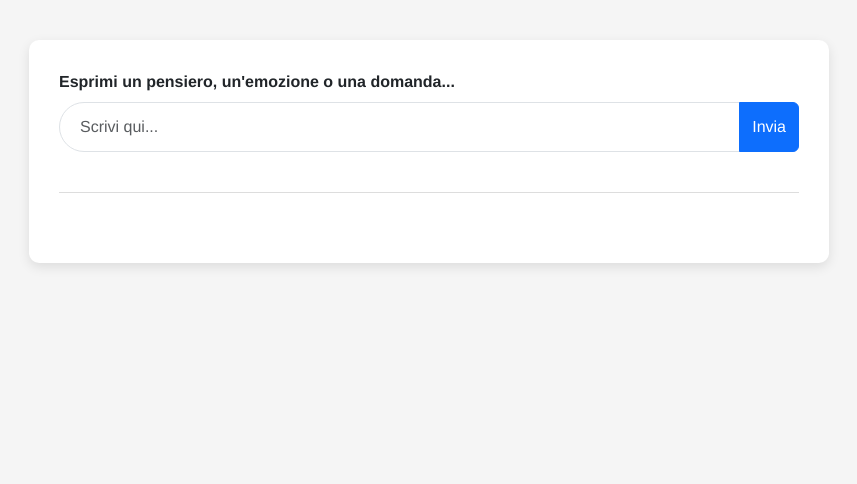
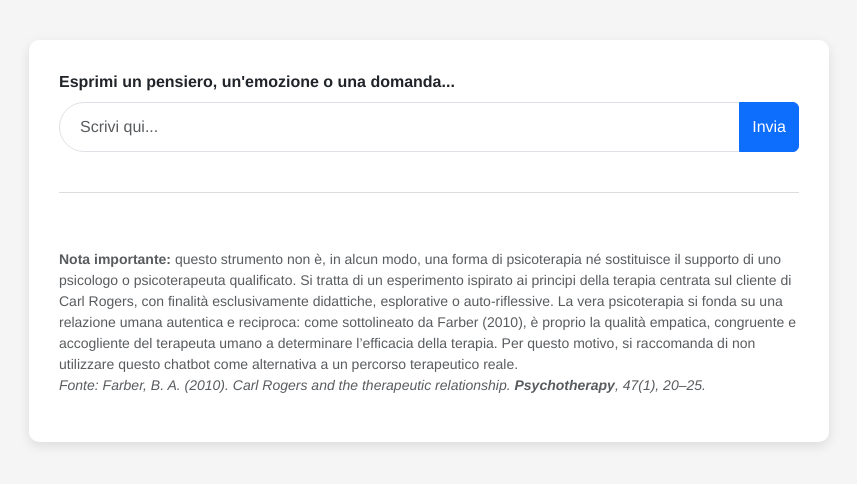
Before and after one commit to salvatorecapolupo/chatbot, a plain HTML site: page index.html in a window 1280 px wide. Shown: the whole page, without its empty margins (211-1068 px from the left). Drawn offline with nearby package versions, Linux system fonts and the light colour scheme.

Commit message:
Update index.html

```diff
--- a/index.html
+++ b/index.html
@@ -73,6 +73,13 @@
     <div id="chatbox" class="d-flex flex-column">
       <!-- Le risposte compariranno qui -->
     </div>
+
+    <p class="text-muted small mt-3">
+  <strong>Nota importante:</strong> questo strumento non è, in alcun modo, una forma di psicoterapia né sostituisce il supporto di uno psicologo o psicoterapeuta qualificato. Si tratta di un esperimento ispirato ai principi della terapia centrata sul cliente di Carl Rogers, con finalità esclusivamente didattiche, esplorative o auto-riflessive. La vera psicoterapia si fonda su una relazione umana autentica e reciproca: come sottolineato da Farber (2010), è proprio la qualità empatica, congruente e accogliente del terapeuta umano a determinare l’efficacia della terapia. Per questo motivo, si raccomanda di non utilizzare questo chatbot come alternativa a un percorso terapeutico reale.
+  <br>
+  <em>Fonte: Farber, B. A. (2010). Carl Rogers and the therapeutic relationship. <strong>Psychotherapy</strong>, 47(1), 20–25.</em>
+</p>
+
   </div>
 
   <script>
```
